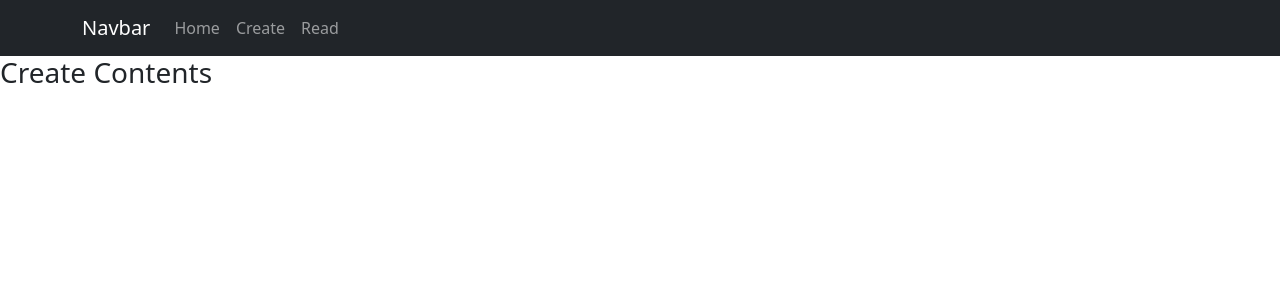
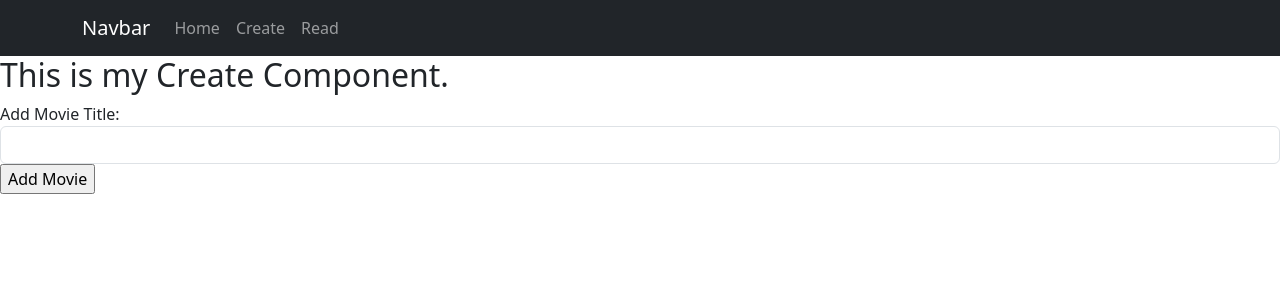
Before and after one commit to norakeavney/movie-app, a React (Create React App) app: page /create in a window 1280 px wide. Shown: the top 300 px of the page. Built offline with nearby package versions, Linux system fonts and the light colour scheme.

Commit message:
Basic Create form

```diff
--- a/src/components/Create.js
+++ b/src/components/Create.js
@@ -1,13 +1,32 @@
-const Create = () => {
+import { useState } from "react";
 
-    return(
-        <div>
-            <h3>  Create Contents  </h3>
-        </div>
-    );
+function Create() {
+  const [title, setTitle] = useState('');
+
+  const handleSubmit = (e) => {
+    e.preventDefault();
+    console.log(title);
+  }
+
+  return (
+    <div>
+      <h2>This is my Create Component.</h2>
+      <form onSubmit={handleSubmit}>
 
 
-  };
+        <div className="form-group">
+          <label>Add Movie Title: </label>
+          <input type="text"
+            className="form-control"
+            value={title}
+            onChange={(e) => { setTitle(e.target.value) }}
+          />
+        </div>
 
-  //export to app
-  export default Create;
+        <input type="submit" value="Add Movie" />
+      </form>
+    </div>
+  );
+}
+
+export default Create;
--- a/src/components/Read.js
+++ b/src/components/Read.js
@@ -3,17 +3,21 @@
 import axios from "axios";
 import Movies from './Movies'
 const Read = ()=>{
+    //Movies: variable, setMovies: function to update movies
    const [movies, setMovies] = useState([])
 
+        //Continuously Running
         useEffect(
             () => {
                 //asynchronisation
-                //Retrieve
+                //Retrieve data from API using axios
                 axios.get('https://jsonblob.com/api/jsonblob/1287718524221775872')
+                //Once retrieved response then display using setMovies - function to update the variable movies
                 .then( (response) => {
                     console.log(response.data)
                     setMovies(response.data.movies)
                 })
+                //Error Handling
                 .catch((error) => {
                     console.log(error);
                 }
```
